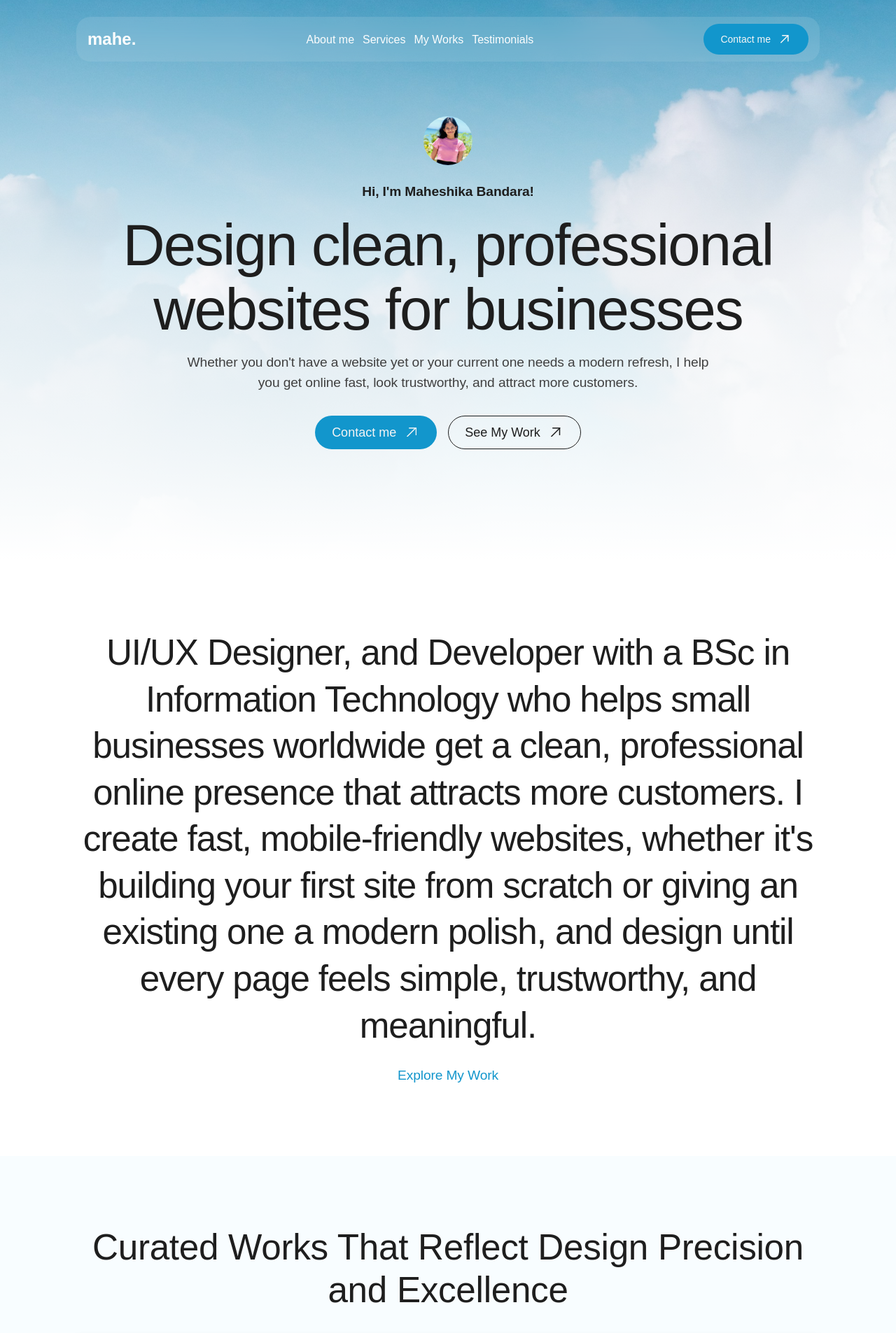
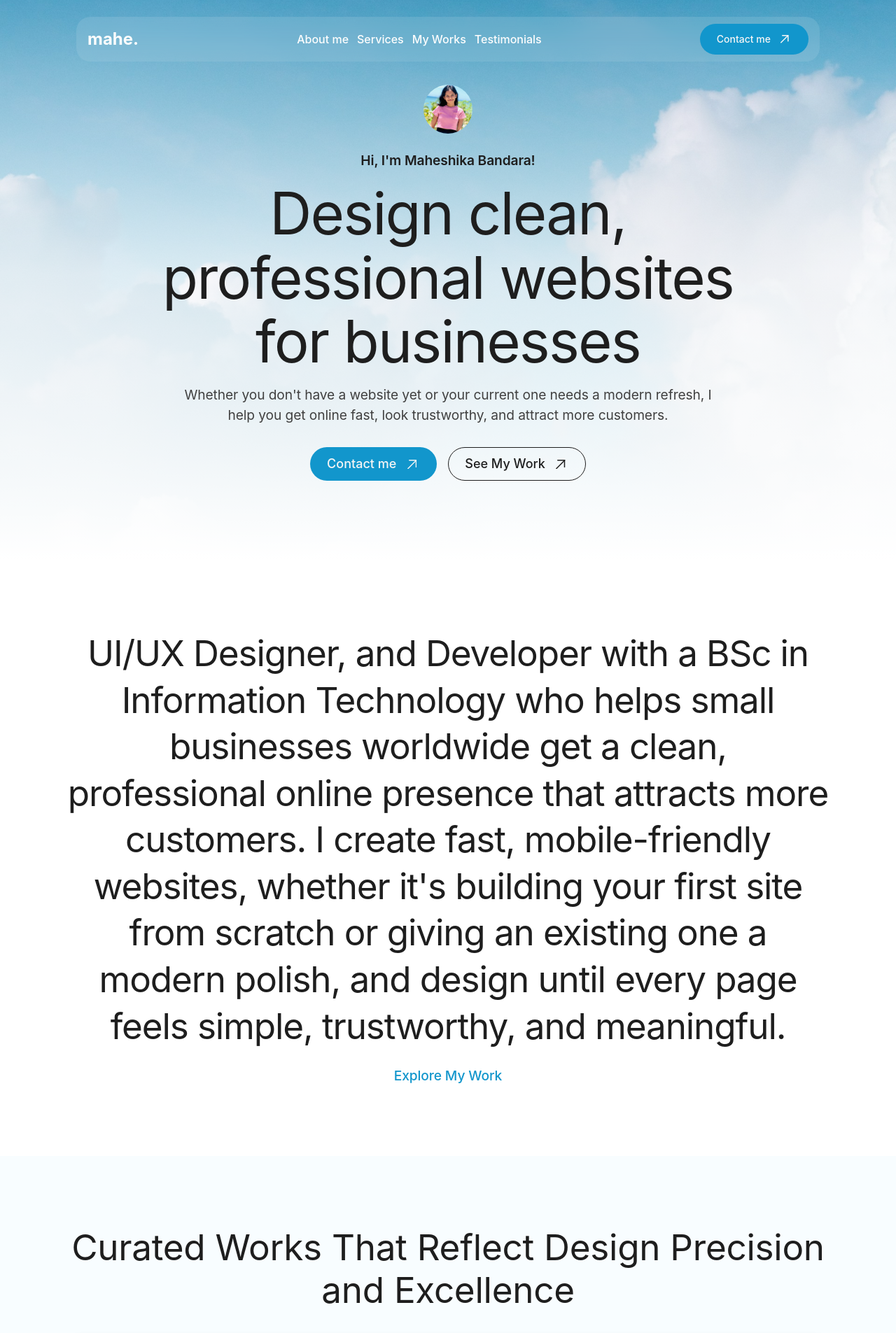
Before and after one commit to maheshikabandara/MaheshikaBandaraPortfolio, a React (Vite) app: page / in a window 1280 px wide. Shown: the top 1905 px of the page at 70% size. Built offline with nearby package versions, Linux system fonts and the light colour scheme.

Commit message:
Refactor font classes to use 'font-albert'

```diff
--- a/src/app/components/AnimatedPortfolio.tsx
+++ b/src/app/components/AnimatedPortfolio.tsx
@@ -39,7 +39,7 @@ const scrollToSection = (id: string) => {
 // Nav Components
 function Frame4() {
   return (
-    <div className="content-stretch flex font-['Albert_Sans:Medium',sans-serif] font-medium gap-[19px] items-center leading-[27px] relative shrink-0 text-[#fdfdfd] text-[18px] text-center whitespace-nowrap md:gap-[12px] md:text-[16px]">
+    <div className="content-stretch flex font-albert font-medium gap-[19px] items-center leading-[27px] relative shrink-0 text-[#fdfdfd] text-[18px] text-center whitespace-nowrap md:gap-[12px] md:text-[16px]">
       <p onClick={() => scrollToSection("about")} className="relative shrink-0 cursor-pointer hover:text-[#1296cc] transition-colors">
         About me
       </p>
@@ -59,7 +59,7 @@ function Frame4() {
 function Frame2() {
   return (
     <div className="content-stretch flex items-center justify-between relative shrink-0 w-full">
-      <p className="font-['Albert_Sans:Bold',sans-serif] font-bold leading-[31.2px] relative shrink-0 text-[#fdfdfd] text-[24px] text-center whitespace-nowrap">
+      <p className="font-albert font-bold leading-[31.2px] relative shrink-0 text-[#fdfdfd] text-[24px] text-center whitespace-nowrap">
         mahe.
       </p>
       <Frame4 />
@@ -68,7 +68,7 @@ function Frame2() {
         className="bg-[#1296cc] content-stretch flex gap-[10px] items-center justify-center px-[32px] py-[12px] relative rounded-[50px] shrink-0 cursor-pointer hover:bg-[#0d7aa8] transition-colors md:px-[24px] md:py-[10px]"
         data-name="Button"
       >
-        <p className="font-['Inter:Medium',sans-serif] font-medium leading-[24px] not-italic relative shrink-0 text-[#f5f5f5] text-[16px] whitespace-nowrap md:text-[14px]">
+        <p className="font-albert font-medium leading-[24px] not-italic relative shrink-0 text-[#f5f5f5] text-[16px] whitespace-nowrap md:text-[14px]">
           Contact me
         </p>
         <div className="relative shrink-0 size-[20px]" data-name="ArrowUpRight">
@@ -133,7 +133,7 @@ function Frame() {
         className="bg-[#1296cc] content-stretch flex gap-[10px] items-center justify-center px-[32px] py-[16px] relative rounded-[50px] shrink-0 cursor-pointer hover:bg-[#0d7aa8] transition-colors md:px-[24px] md:py-[12px]"
         data-name="Button"
       >
-        <p className="font-['Albert_Sans:Medium',sans-serif] font-medium leading-[30px] relative shrink-0 text-[#f5f5f5] text-[20px] whitespace-nowrap md:text-[18px] md:leading-[24px]">
+        <p className="font-albert font-medium leading-[30px] relative shrink-0 text-[#f5f5f5] text-[20px] whitespace-nowrap md:text-[18px] md:leading-[24px]">
           Contact me
         </p>
         <div className="relative shrink-0 size-[24px]" data-name="ArrowUpRight">
@@ -162,7 +162,7 @@ function Frame() {
         data-name="Button"
       >
         <div aria-hidden="true" className="absolute border border-[#1e1e1e] border-solid inset-0 pointer-events-none rounded-[50px]" />
-        <p className="font-['Albert_Sans:Medium',sans-serif] font-medium leading-[30px] relative shrink-0 text-[#1e1e1e] text-[20px] whitespace-nowrap md:text-[18px] md:leading-[24px]">
+        <p className="font-albert font-medium leading-[30px] relative shrink-0 text-[#1e1e1e] text-[20px] whitespace-nowrap md:text-[18px] md:leading-[24px]">
           See My Work
         </p>
         <div className="relative shrink-0 size-[24px]" data-name="ArrowUpRight">
@@ -189,7 +189,7 @@ function Frame() {
   );
 }
 
-// Frame 22 - Fluid Typography (clamp) use karala font sizes screen ekata adjust wenna haduwa
+// Frame 22
 function Frame22() {
   return (
     <div className="content-stretch flex flex-col gap-[24px] items-center justify-center relative shrink-0 w-full md:gap-[16px]">
@@ -197,8 +197,8 @@ function Frame22() {
         initial={{ opacity: 0, y: 20 }}
         animate={{ opacity: 1, y: 0 }}
         transition={{ delay: 0.6, duration: 0.6 }}
-        className="font-['Albert_Sans:SemiBold',sans-serif] font-semibold leading-[1.5] relative text-[#1e1e1e] text-center tracking-[-0.12px]"
-        style={{ fontSize: 'clamp(16px, 1.5vw, 24px)' }} // Screen eka loku weddi font ekath loku wenawa
+        className="font-albert font-semibold leading-[1.5] relative text-[#1e1e1e] text-center tracking-[-0.12px]"
+        style={{ fontSize: 'clamp(16px, 1.5vw, 24px)' }}
       >
         Hi, I'm Maheshika Bandara!
       </motion.p>
@@ -207,8 +207,8 @@ function Frame22() {
         initial={{ opacity: 0, y: 20 }}
         animate={{ opacity: 1, y: 0 }}
         transition={{ delay: 0.8, duration: 0.6 }}
-        className="font-['Instrument_Serif:Regular',sans-serif] leading-[1.1] not-italic relative text-[#1e1e1e] text-center tracking-[-1.8px] w-full px-4"
-        style={{ fontSize: 'clamp(40px, 6.5vw, 90px)' }} // 40px indan 90px wenakan smooth eke scale wenawa
+        className="font-instrument leading-[1.1] not-italic relative text-[#1e1e1e] text-center tracking-[-1.8px] w-full px-4"
+        style={{ fontSize: 'clamp(40px, 6.5vw, 90px)' }}
       >
         Design clean, professional websites for businesses
       </motion.p>
@@ -217,7 +217,7 @@ function Frame22() {
         initial={{ opacity: 0, y: 20 }}
         animate={{ opacity: 1, y: 0 }}
         transition={{ delay: 1, duration: 0.6 }}
-        className="font-['Albert_Sans:Regular',sans-serif] font-normal leading-[1.5] relative text-[#404040] text-center tracking-[-0.1px] max-w-[800px] px-4"
+        className="font-albert font-normal leading-[1.5] relative text-[#404040] text-center tracking-[-0.1px] max-w-[800px] px-4"
         style={{ fontSize: 'clamp(16px, 1.5vw, 20px)' }}
       >
         Whether you don't have a website yet or your current one needs a modern refresh, I help you get online fast, look trustworthy, and attract more customers.
@@ -235,7 +235,7 @@ function Frame22() {
   );
 }
 
-// Frame 1 - Max width eka poddak loku kara Text ekata space eka denna
+// Frame 1
 function Frame1() {
   return (
     <div className="content-stretch flex flex-col gap-[24px] items-center justify-center relative shrink-0 w-full max-w-[1000px] px-4">
@@ -245,40 +245,33 @@ function Frame1() {
   );
 }
 
-// Hero - min-h-screen dila, Nav eka udin thiyala content eka perfectly center kara
+// Hero
 function Hero() {
   return (
     <div className="min-h-screen relative shrink-0 w-full flex flex-col overflow-hidden" data-name="Hero">
-
-      {/* Background Image & Gradient */}
       <div aria-hidden="true" className="absolute inset-0 pointer-events-none z-0">
         <div className="absolute bg-white inset-0" />
         <img alt="" className="absolute max-w-none object-cover size-full" src={imgHero} />
         <div className="absolute bg-gradient-to-b from-[rgba(255,255,255,0)] inset-0 to-white via-[49.04%] via-[rgba(255,255,255,0.75)]" />
       </div>
 
-      {/* Nav Section - Top ekata align kara */}
       <div className="w-full flex justify-center pt-[32px] px-[20px] relative z-10 md:pt-[24px] sm:pt-[16px]">
         <Nav />
       </div>
 
-      {/* Main Content Section - flex-1 dammahama ithuru height eka aran justify-center nisa exactly center wenawa */}
       <div className="flex-1 flex flex-col items-center justify-center relative z-10 w-full px-[20px] pb-[80px]">
         <Frame1 />
       </div>
-
     </div>
   );
 }
 
 // About Me Section
-// Frame 24 - Text eka fluid kara
 function Frame24() {
   return (
     <div className="content-stretch flex items-center justify-center relative shrink-0 w-full px-4">
       <p
-        className="font-['Instrument_Serif:Regular',sans-serif] leading-[1.3] not-italic relative text-[#1e1e1e] text-center tracking-[-1.12px] max-w-[1171px]"
-        // Font size eka screen width eka (vw) ekka auto adjust wenawa (Min: 32px, Max: 56px)
+        className="font-instrument leading-[1.3] not-italic relative text-[#1e1e1e] text-center tracking-[-1.12px] max-w-[1171px]"
         style={{ fontSize: 'clamp(32px, 4vw, 56px)' }}
       >
         UI/UX Designer, and Developer with a BSc in Information Technology who helps small businesses worldwide get a clean, professional online presence that attracts more customers. I create fast, mobile-friendly websites, whether it's building your first site from scratch or giving an existing one a modern polish, and design until every page feels simple, trustworthy, and meaningful.
@@ -287,14 +280,13 @@ function Frame24() {
   );
 }
 
-// Frame 25 - Link ekath fluid kara poddak
 function Frame25() {
   return (
     <div className="content-stretch flex flex-col gap-[32px] items-center justify-center relative shrink-0 w-full max-w-[1280px] md:gap-[24px]">
       <Frame24 />
       <p
         onClick={() => scrollToSection("works")}
-        className="font-['Albert_Sans:Medium',sans-serif] font-medium leading-[1.5] relative text-[#1296cc] text-center tracking-[-0.12px] w-full cursor-pointer hover:underline transition-all hover:scale-105"
+        className="font-albert font-medium leading-[1.5] relative text-[#1296cc] text-center tracking-[-0.12px] w-full cursor-pointer hover:underline transition-all hover:scale-105"
         style={{ fontSize: 'clamp(18px, 1.5vw, 24px)' }}
       >
         Explore My Work
@@ -303,14 +295,9 @@ function Frame25() {
   );
 }
 
-// AboutMe - min-h-screen saha flex center damma
 function AboutMe() {
   return (
     <AnimatedSection id="about">
-      {/*
-        min-h-screen damma nisa me section ekath screen height eka full gannawa.
-        flex flex-col items-center justify-center nisa perfectly center wenawa.
-      */}
       <div className="bg-white min-h-screen flex flex-col items-center justify-center relative shrink-0 w-full py-[100px] px-[20px] md:px-[40px] lg:px-[80px]" data-name="About me">
         <Frame25 />
       </div>
@@ -321,22 +308,12 @@ function AboutMe() {
 // My Works Section
 function Frame28() {
   return (
-    /*
-      Removed fixed pixel heights/widths (e.g., h-[743px] w-[628px]).
-      Using percentages ensures this decorative block scales perfectly with the parent container.
-    */
     <div className="bg-[#cbf0ff] h-full w-[45%] md:w-[60%] sm:w-[70%] shrink-0" />
   );
 }
 
 function Frame26() {
   return (
-    /*
-      Removed fixed min-h-[729px].
-      Added 'aspect-[4/3] lg:aspect-[16/9]' so the card maintains a beautiful rectangular shape
-      and scales smoothly on any screen size.
-      Added 'hover:scale-[1.02]' for a smooth, premium hover effect.
-    */
     <div className="bg-[#fdfdfd] flex items-center justify-end overflow-hidden relative rounded-[20px] shadow-[0px_0px_12px_-6px_rgba(0,0,0,0.15)] w-full aspect-[4/3] lg:aspect-[16/9] cursor-pointer hover:shadow-[0px_0px_24px_-6px_rgba(0,0,0,0.25)] hover:scale-[1.02] transition-all duration-300">
       <Frame28 />
     </div>
@@ -347,8 +324,7 @@ function Frame27() {
   return (
     <div className="flex flex-col gap-[48px] items-center relative w-full max-w-[1280px] md:gap-[32px] px-4">
       <p
-        className="font-['Instrument_Serif:Regular',sans-serif] leading-[1.2] not-italic relative text-[#1e1e1e] text-center tracking-[-0.28px] w-full"
-        /* Fluid typography: Automatically scales between 32px and 56px based on screen width */
+        className="font-instrument leading-[1.2] not-italic relative text-[#1e1e1e] text-center tracking-[-0.28px] w-full"
         style={{ fontSize: 'clamp(32px, 4vw, 56px)' }}
       >
         Curated Works That Reflect Design Precision and Excellence
@@ -361,10 +337,6 @@ function Frame27() {
 function MyWorks() {
   return (
     <AnimatedSection delay={0.1} id="works">
-      {/*
-        'min-h-screen' makes the section take up 100% of the viewport height.
-        'flex items-center justify-center' perfectly centers the content in the middle of the screen.
-      */}
       <div className="bg-[#f8fdff] min-h-screen flex flex-col items-center justify-center relative w-full py-[100px] px-[20px] md:px-[40px] lg:px-[80px]" data-name="My Works">
         <Frame27 />
       </div>
@@ -376,8 +348,8 @@ function MyWorks() {
 function Frame8() {
   return (
     <div className="content-stretch flex flex-col gap-[8px] items-start leading-[27px] relative shrink-0 w-full">
-      <p className="font-['Instrument_Serif:Regular',sans-serif] not-italic relative shrink-0 text-[#1296cc] text-[24px] whitespace-nowrap">New Website Creation</p>
-      <p className="font-['Albert_Sans:Regular',sans-serif] font-normal min-w-full relative shrink-0 text-[#1e1e1e] text-[16px] w-[min-content]">
+      <p className="font-instrument not-italic relative shrink-0 text-[#1296cc] text-[24px] whitespace-nowrap">New Website Creation</p>
+      <p className="font-albert font-normal min-w-full relative shrink-0 text-[#1e1e1e] text-[16px] w-[min-content]">
         I will design and build a clean, modern, mobile-friendly website from scratch on Wix Studio.
       </p>
     </div>
@@ -415,7 +387,7 @@ function Frame9() {
   return (
     <div className="content-stretch flex gap-[8px] items-center relative shrink-0 w-full">
       <Frame3 />
-      <p className="flex-[1_0_0] font-['Albert_Sans:Regular',sans-serif] font-normal leading-[20.8px] min-w-px relative text-[#6d6d6d] text-[16px]">
+      <p className="flex-[1_0_0] font-albert font-normal leading-[20.8px] min-w-px relative text-[#6d6d6d] text-[16px]">
         For businesses that don't have a website yet
       </p>
     </div>
@@ -442,7 +414,7 @@ function Frame16() {
       >
         <div className="flex flex-row items-center justify-center size-full">
           <div className="content-stretch flex gap-[10px] items-center justify-center px-[32px] py-[10px] relative size-full">
-            <p className="font-['Albert_Sans:Medium',sans-serif] font-medium leading-[24px] relative shrink-0 text-[#f5f5f5] text-[16px] whitespace-nowrap">
+            <p className="font-albert font-medium leading-[24px] relative shrink-0 text-[#f5f5f5] text-[16px] whitespace-nowrap">
               Contact me
             </p>
           </div>
@@ -468,10 +440,10 @@ function Frame7() {
 function Frame11() {
   return (
     <div className="content-stretch flex flex-col gap-[8px] items-start relative shrink-0 w-full">
-      <p className="font-['Instrument_Serif:Regular',sans-serif] leading-[27px] relative shrink-0 text-[#1296cc] text-[24px] whitespace-nowrap">
+      <p className="font-instrument leading-[27px] relative shrink-0 text-[#1296cc] text-[24px] whitespace-nowrap">
         Website Refresh / Rebuild
       </p>
-      <div className="font-['Albert_Sans:Regular',sans-serif] font-normal leading-[0] min-w-full relative shrink-0 text-[#1e1e1e] text-[16px] w-[min-content] whitespace-pre-wrap">
+      <div className="font-albert font-normal leading-[0] min-w-full relative shrink-0 text-[#1e1e1e] text-[16px] w-[min-content] whitespace-pre-wrap">
         <p className="leading-[27px] mb-[10px]">For businesses with an existing website (on any platform) that looks dated or doesn't convert well. </p>
         <p className="leading-[27px]">I will give it a complete modern update by rebuilding it cleanly on Wix Studio. </p>
       </div>
@@ -510,7 +482,7 @@ function Frame12() {
   return (
     <div className="content-stretch flex gap-[8px] items-center relative shrink-0 w-full">
       <Frame5 />
-      <p className="flex-[1_0_0] font-['Albert_Sans:Regular',sans-serif] font-normal leading-[20.8px] min-w-px relative text-[#6d6d6d] text-[16px]">
+      <p className="flex-[1_0_0] font-albert font-normal leading-[20.8px] min-w-px relative text-[#6d6d6d] text-[16px]">
         For businesses with an existing website
       </p>
     </div>
@@ -537,7 +509,7 @@ function Frame17() {
       >
         <div className="flex flex-row items-center justify-center size-full">
           <div className="content-stretch flex gap-[10px] items-center justify-center px-[32px] py-[10px] relative size-full">
-            <p className="font-['Albert_Sans:Medium',sans-serif] font-medium leading-[24px] relative shrink-0 text-[#f5f5f5] text-[16px] whitespace-nowrap">
+            <p className="font-albert font-medium leading-[24px] relative shrink-0 text-[#f5f5f5] text-[16px] whitespace-nowrap">
               Contact me
             </p>
           </div>
@@ -563,10 +535,10 @@ function Frame10() {
 function Frame14() {
   return (
     <div className="content-stretch flex flex-col gap-[8px] items-start relative shrink-0 w-full">
-      <p className="font-['Instrument_Serif:Regular',sans-serif] leading-[27px] not-italic relative shrink-0 text-[#1296cc] text-[24px] whitespace-nowrap">
+      <p className="font-instrument leading-[27px] not-italic relative shrink-0 text-[#1296cc] text-[24px] whitespace-nowrap">
         Website Maintenance
       </p>
-      <div className="font-['Albert_Sans:Regular',sans-serif] font-normal leading-[0] min-w-full relative shrink-0 text-[#1e1e1e] text-[16px] w-[min-content] whitespace-pre-wrap">
+      <div className="font-albert font-normal leading-[0] min-w-full relative shrink-0 text-[#1e1e1e] text-[16px] w-[min-content] whitespace-pre-wrap">
         <p className="leading-[27px] mb-[10px]">For businesses that already have a website and want it to stay fast, secure, and up-to-date. </p>
         <p className="leading-[27px]">I will handle regular updates, backups, minor edits, and monthly checks. </p>
       </div>
@@ -605,7 +577,7 @@ function Frame21() {
   return (
     <div className="content-stretch flex gap-[8px] items-center relative shrink-0 w-full">
       <Frame6 />
-      <p className="flex-[1_0_0] font-['Albert_Sans:Regular',sans-serif] font-normal leading-[20.8px] min-w-px relative text-[#6d6d6d] text-[16px]">
+      <p className="flex-[1_0_0] font-albert font-normal leading-[20.8px] min-w-px relative text-[#6d6d6d] text-[16px]">
         For businesses that already have a website
       </p>
     </div>
@@ -632,7 +604,7 @@ function Frame19() {
       >
         <div className="flex flex-row items-center justify-center size-full">
           <div className="content-stretch flex gap-[10px] items-center justify-center px-[32px] py-[10px] relative size-full">
-            <p className="font-['Albert_Sans:Medium',sans-serif] font-medium leading-[24px] relative shrink-0 text-[#f5f5f5] text-[16px] whitespace-nowrap">
+            <p className="font-albert font-medium leading-[24px] relative shrink-0 text-[#f5f5f5] text-[16px] whitespace-nowrap">
               Contact me
             </p>
           </div>
@@ -657,11 +629,6 @@ function Frame13() {
 
 function Frame29() {
   return (
-    /*
-      Grid layout handles the horizontal spacing perfectly.
-      'lg:grid-cols-3' makes it a row of 3 on desktop.
-      'items-stretch' ensures all cards are the exact same height.
-    */
     <div className="content-stretch grid grid-cols-1 lg:grid-cols-3 gap-[24px] items-stretch relative w-full max-w-[1280px]">
       <Frame7 />
       <Frame10 />
@@ -674,8 +641,7 @@ function Frame33() {
   return (
     <div className="content-stretch flex flex-col gap-[48px] items-center relative w-full md:gap-[40px] px-4 lg:px-0 z-10">
       <p
-        className="font-['Instrument_Serif:Regular',sans-serif] leading-[1.2] not-italic relative text-[#fdfdfd] text-center tracking-[-0.28px] max-w-[800px] w-full"
-        /* Fluid typography: Automatically scales between 32px and 56px */
+        className="font-instrument leading-[1.2] not-italic relative text-[#fdfdfd] text-center tracking-[-0.28px] max-w-[800px] w-full"
         style={{ fontSize: 'clamp(32px, 4vw, 56px)' }}
       >
         Services Designed to Deliver Clean Modern Digital Experiences
@@ -688,22 +654,13 @@ function Frame33() {
 function MyServices() {
   return (
     <AnimatedSection delay={0.1} id="services">
-      {/*
-        'min-h-screen' and 'flex items-center justify-center' perfectly centers
-        the services block vertically in the viewport, regardless of screen size.
-      */}
       <div className="min-h-screen flex flex-col items-center justify-center relative w-full py-[100px] px-[20px] md:px-[40px] lg:px-[80px]" data-name="My Services">
-
-        {/* Background Image Setup */}
         <div aria-hidden="true" className="absolute inset-0 pointer-events-none z-0">
           <div className="absolute bg-[#fdfdfd] inset-0" />
           <img alt="" className="absolute max-w-none object-cover w-full h-full" src={imgHero} />
-          {/* Fades the image slightly at the top so text is readable */}
           <div className="absolute bg-gradient-to-b from-[rgba(255,255,255,0)] inset-0 to-[46.487%] to-white" />
         </div>
-
         <Frame33 />
-
       </div>
     </AnimatedSection>
   );
@@ -714,8 +671,8 @@ function Frame37() {
   return (
     <div className="content-stretch flex items-center relative shrink-0 w-full">
       <div
-        className="font-['Instrument_Serif:Regular',sans-serif] not-italic relative text-[#fdfdfd] tracking-[-0.32px] w-full"
-        style={{ fontSize: 'clamp(40px, 6vw, 80px)' }} // Loku screen waladi auto loku wenawa
+        className="font-instrument not-italic relative text-[#fdfdfd] tracking-[-0.32px] w-full"
+        style={{ fontSize: 'clamp(40px, 6vw, 80px)' }}
       >
         <p className="leading-[1.1] mb-0">Ready to Build Something</p>
         <p className="leading-[1.1]">Modern and Impactful?</p>
@@ -724,7 +681,6 @@ function Frame37() {
   );
 }
 
-// Links - Font size auto adjust wenna hadala thiyenawa
 function Frame34() {
   return (
     <a
@@ -732,7 +688,7 @@ function Frame34() {
       className="content-stretch flex gap-[12px] md:gap-[16px] items-center relative shrink-0 cursor-pointer hover:text-[#1296cc] transition-colors group"
     >
       <p
-        className="font-['Instrument_Serif:Regular',sans-serif] leading-[1.2] not-italic relative text-[#fdfdfd] group-hover:text-[#1296cc] tracking-[-0.16px] whitespace-nowrap transition-colors"
+        className="font-instrument leading-[1.2] not-italic relative text-[#fdfdfd] group-hover:text-[#1296cc] tracking-[-0.16px] whitespace-nowrap transition-colors"
         style={{ fontSize: 'clamp(24px, 3vw, 40px)' }}
       >
         Email
@@ -757,7 +713,7 @@ function Frame35() {
       className="content-stretch flex gap-[12px] md:gap-[16px] items-center relative shrink-0 w-full cursor-pointer hover:text-[#1296cc] transition-colors group"
     >
       <p
-        className="font-['Instrument_Serif:Regular',sans-serif] leading-[1.2] not-italic relative text-[#fdfdfd] group-hover:text-[#1296cc] tracking-[-0.16px] whitespace-nowrap transition-colors"
+        className="font-instrument leading-[1.2] not-italic relative text-[#fdfdfd] group-hover:text-[#1296cc] tracking-[-0.16px] whitespace-nowrap transition-colors"
         style={{ fontSize: 'clamp(24px, 3vw, 40px)' }}
       >
         WhatsApp
@@ -798,7 +754,7 @@ function LiveTime() {
   }, []);
 
   return (
-    <div className="content-stretch flex font-['Instrument_Serif:Regular',sans-serif] gap-[38px] items-center leading-[1.2] not-italic relative shrink-0 text-[#fdfdfd] text-[24px] text-center tracking-[-0.12px] md:gap-[20px] md:text-[18px] sm:text-[16px]">
+    <div className="content-stretch flex font-instrument gap-[38px] items-center leading-[1.2] not-italic relative shrink-0 text-[#fdfdfd] text-[24px] text-center tracking-[-0.12px] md:gap-[20px] md:text-[18px] sm:text-[16px]">
       <p className="relative shrink-0 whitespace-nowrap">Based on Sri Lanka</p>
       <p className="relative shrink-0 whitespace-nowrap">Local Time {time}</p>
     </div>
@@ -818,10 +774,6 @@ function Frame39() {
 
 function Frame40() {
   return (
-    /*
-      Unnecessary classes ayin karala w-full saha max-w-[1280px] damma,
-      ethakota center wela lassanata width eka gannawa.
-    */
     <div className="w-full max-w-[1280px] mx-auto px-[20px] md:px-[40px] lg:px-[80px]">
       <div className="flex flex-col gap-[40px] md:gap-[86px] w-full">
         <Frame37 />
@@ -835,26 +787,20 @@ function Frame40() {
 function ContactFooter() {
   return (
     <AnimatedSection delay={0.1} id="contact">
-      {/*
-        min-h-screen damma nisa footer eka full viewport height eka gannawa.
-        pt-[100px] thiyenne top spacing ekata.
-      */}
       <div className="bg-[#1e1e1e] min-h-screen flex flex-col pt-[80px] md:pt-[120px] relative w-full overflow-hidden" data-name="Contact + Footer">
 
-        {/* flex-1 saha justify-center dammahama content eka "mahe." text ekatai uda edge ekatai madin center wenawa */}
         <div className="flex-1 flex flex-col justify-center w-full max-w-[1280px] mx-auto px-[20px] md:px-[40px] lg:px-[80px] z-10">
           <Frame37 />
           <Frame39 />
         </div>
 
-        {/* Giant "mahe." text eka - mb-[-1%] saha leading-[0.75] nisa bottom edge ekatama thada wela, crop wela lassanata penawa */}
         <div className="relative w-full flex items-end justify-center mt-auto overflow-hidden pointer-events-none select-none">
           <p
-            className="font-['Albert_Sans:Bold',sans-serif] font-bold text-[#fdfdfd] text-center whitespace-nowrap tracking-tighter"
+            className="font-albert font-bold text-[#fdfdfd] text-center whitespace-nowrap tracking-tighter"
             style={{
-              fontSize: '28vw',     /* Screen width ekath ekka auto scale wenawa */
-              lineHeight: '0.75',   /* Text crop wenna */
-              marginBottom: '-1%'   /* Bottom ekata stick wenna */
+              fontSize: '28vw',
+              lineHeight: '0.75',
+              marginBottom: '-1%'
             }}
           >
             mahe.
```
